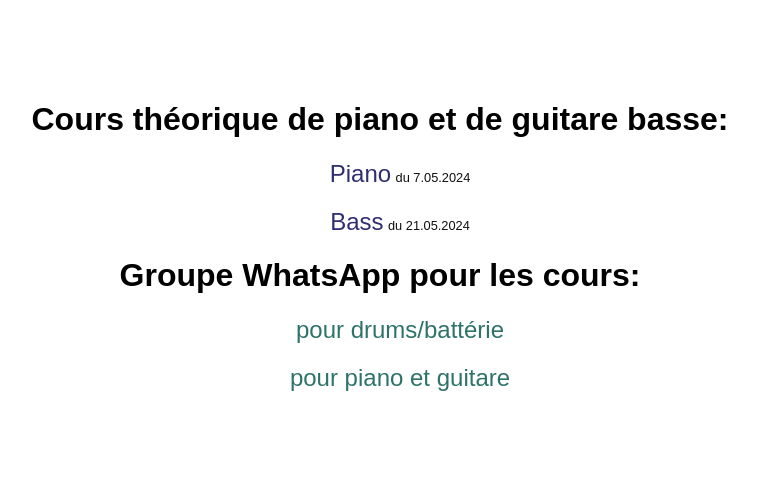
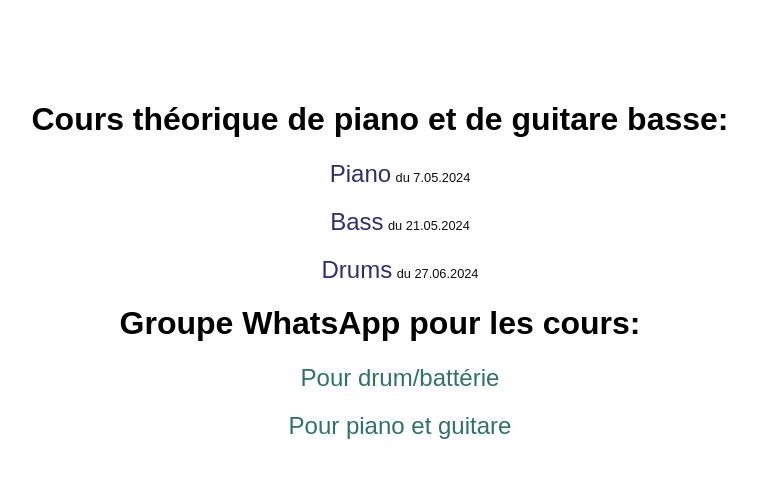
Before and after one commit to Freeddy-Djiotsop/fygl, a plain HTML site: page index.html in a window 1280 px wide. Shown: the whole page, without its empty margins (260-1017 px from the left). Drawn offline with Linux system fonts and the light colour scheme.

Commit message:
added drum's lesson

```diff
--- a/index.html
+++ b/index.html
@@ -19,6 +19,10 @@
             <a href="pdfs/cours_guitare_basse.pdf" target="_blank">Bass</a>
             <span class="update-date">du 21.05.2024</span>
           </li>
+          <li>
+            <a href="pdfs/Leçon 1.pdf" target="_blank">Drums</a>
+            <span class="update-date">du 27.06.2024</span>
+          </li>
         </ul>
       </div>
       <h1>Groupe WhatsApp pour les cours:</h1>
@@ -28,14 +32,14 @@
             <a
               href="https://chat.whatsapp.com/LWSylDAwoDh19AnRC5tCi5"
               target="_blank"
-              >pour drums/battérie</a
+              >Pour drum/battérie</a
             >
           </li>
           <li>
             <a
               href="https://chat.whatsapp.com/CttiiL91LdaGKpGpVvfN8H"
               target="_blank"
-              >pour piano et guitare</a
+              >Pour piano et guitare</a
             >
           </li>
         </ul>
```
Also changed, not shown: 1 other file.
